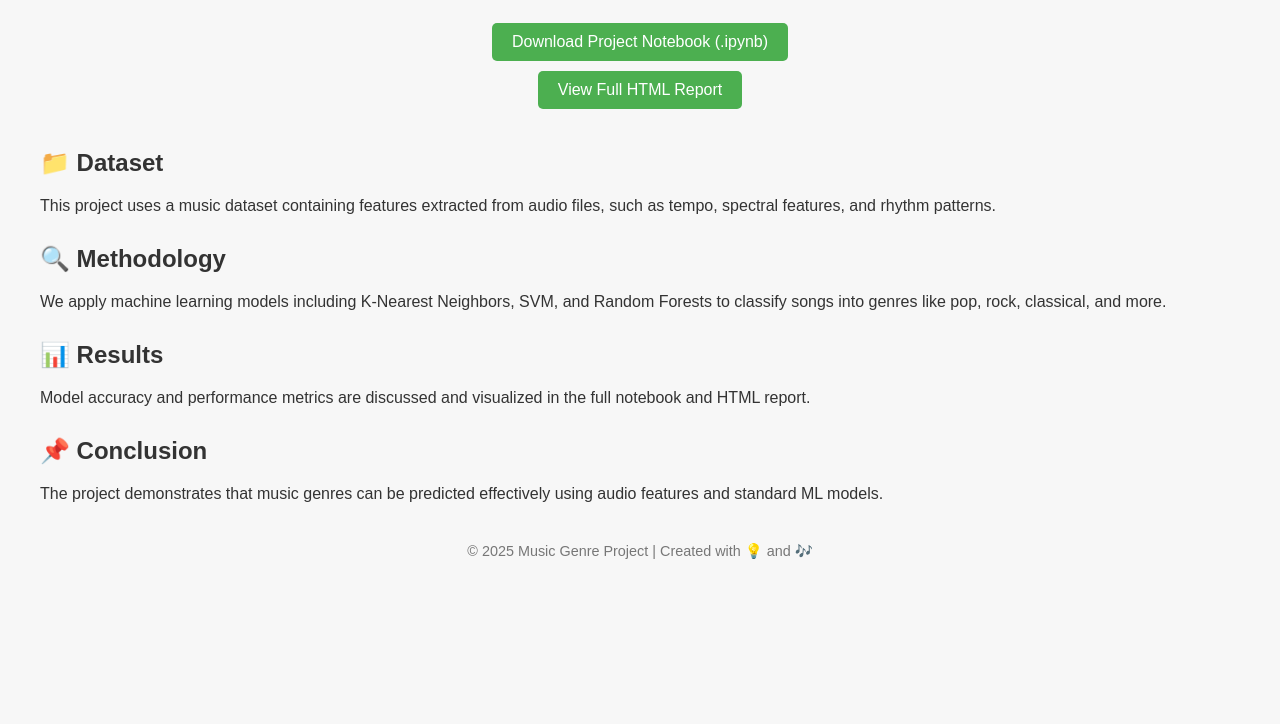
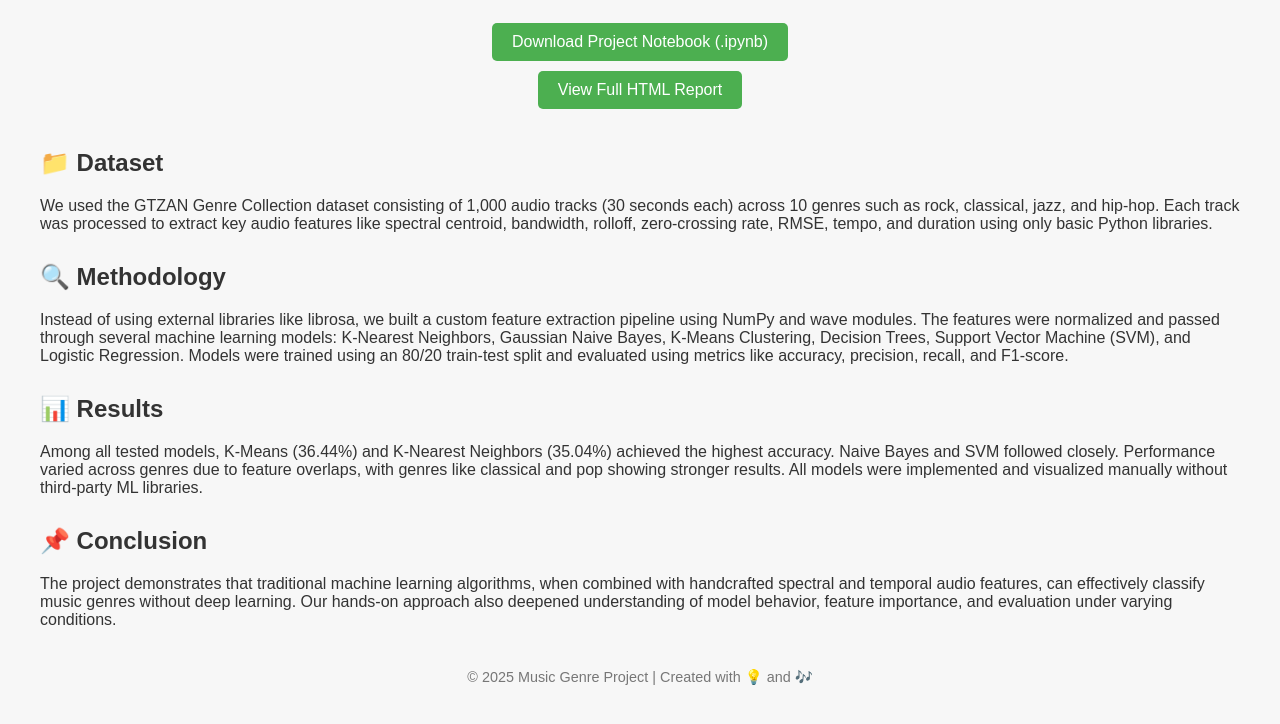
Before and after one commit to varshitnarayan/music_genre_project_page, a plain HTML site: page index.html in a window 1280 px wide. Shown: the part 120-844 px from the top of the page. Before the commit the page ends 800 px from the top, so only its background shows below. Drawn offline with Linux system fonts and the light colour scheme.

Commit message:
Update index.html

```diff
--- a/index.html
+++ b/index.html
@@ -53,23 +53,24 @@
 
     <section>
         <h2>📁 Dataset</h2>
-        <p>This project uses a music dataset containing features extracted from audio files, such as tempo, spectral features, and rhythm patterns.</p>
+        <p>We used the GTZAN Genre Collection dataset consisting of 1,000 audio tracks (30 seconds each) across 10 genres such as rock, classical, jazz, and hip-hop. Each track was processed to extract key audio features like spectral centroid, bandwidth, rolloff, zero-crossing rate, RMSE, tempo, and duration using only basic Python libraries.</p>
     </section>
 
     <section>
         <h2>🔍 Methodology</h2>
-        <p>We apply machine learning models including K-Nearest Neighbors, SVM, and Random Forests to classify songs into genres like pop, rock, classical, and more.</p>
+        <p>Instead of using external libraries like librosa, we built a custom feature extraction pipeline using NumPy and wave modules. The features were normalized and passed through several machine learning models: K-Nearest Neighbors, Gaussian Naive Bayes, K-Means Clustering, Decision Trees, Support Vector Machine (SVM), and Logistic Regression. Models were trained using an 80/20 train-test split and evaluated using metrics like accuracy, precision, recall, and F1-score.</p>
     </section>
 
     <section>
         <h2>📊 Results</h2>
-        <p>Model accuracy and performance metrics are discussed and visualized in the full notebook and HTML report.</p>
+        <p>Among all tested models, K-Means (36.44%) and K-Nearest Neighbors (35.04%) achieved the highest accuracy. Naive Bayes and SVM followed closely. Performance varied across genres due to feature overlaps, with genres like classical and pop showing stronger results. All models were implemented and visualized manually without third-party ML libraries.</p>
     </section>
 
     <section>
         <h2>📌 Conclusion</h2>
-        <p>The project demonstrates that music genres can be predicted effectively using audio features and standard ML models.</p>
+        <p>The project demonstrates that traditional machine learning algorithms, when combined with handcrafted spectral and temporal audio features, can effectively classify music genres without deep learning. Our hands-on approach also deepened understanding of model behavior, feature importance, and evaluation under varying conditions.</p>
     </section>
+
 
     <footer>
         &copy; 2025 Music Genre Project | Created with 💡 and 🎶
```
